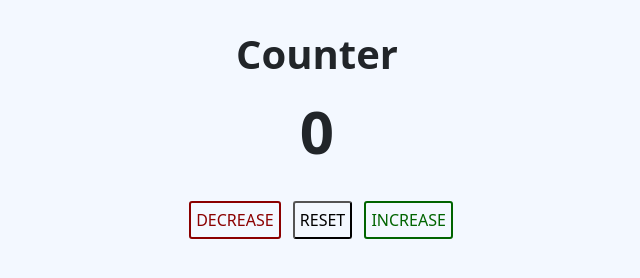
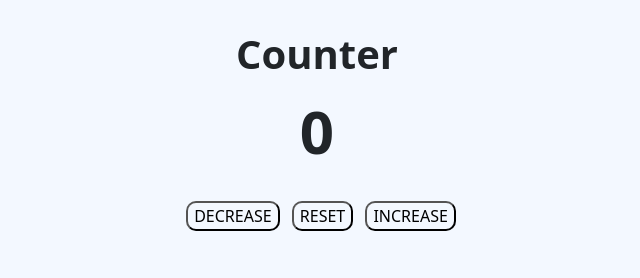
Before and after one commit to eslazyk10/vanilla-counter, a plain HTML site: page index.html in a window 1280 px wide. Shown: the whole page, without its empty margins (323-963 px from the left). Drawn offline with nearby package versions, Linux system fonts and the light colour scheme.

Commit message:
updated button styling

```diff
--- a/style.css
+++ b/style.css
@@ -19,31 +19,12 @@ h1{
 
 button{
     background-color: #F3F8FF;
-    padding: 5px;
-    border-radius: 3px;
+    border-radius: 10px;
     margin-left: 8px;
     margin-top: 25px;
     text-transform: uppercase;
 }
 
-.btn-decrease{
-    color: darkred;
-    border: 2px solid darkred;
-}
-
-.btn-decrease:hover{
-    border: 4px solid darkred;
-}
-
-.btn-reset:hover{
+button:hover{
     border: 4px solid black;
 }
-
-.btn-increase{
-    color: darkgreen;
-    border: 2px solid darkgreen;
-}
-
-.btn-increase:hover{
-    border: 4px solid darkgreen;
-}
```
